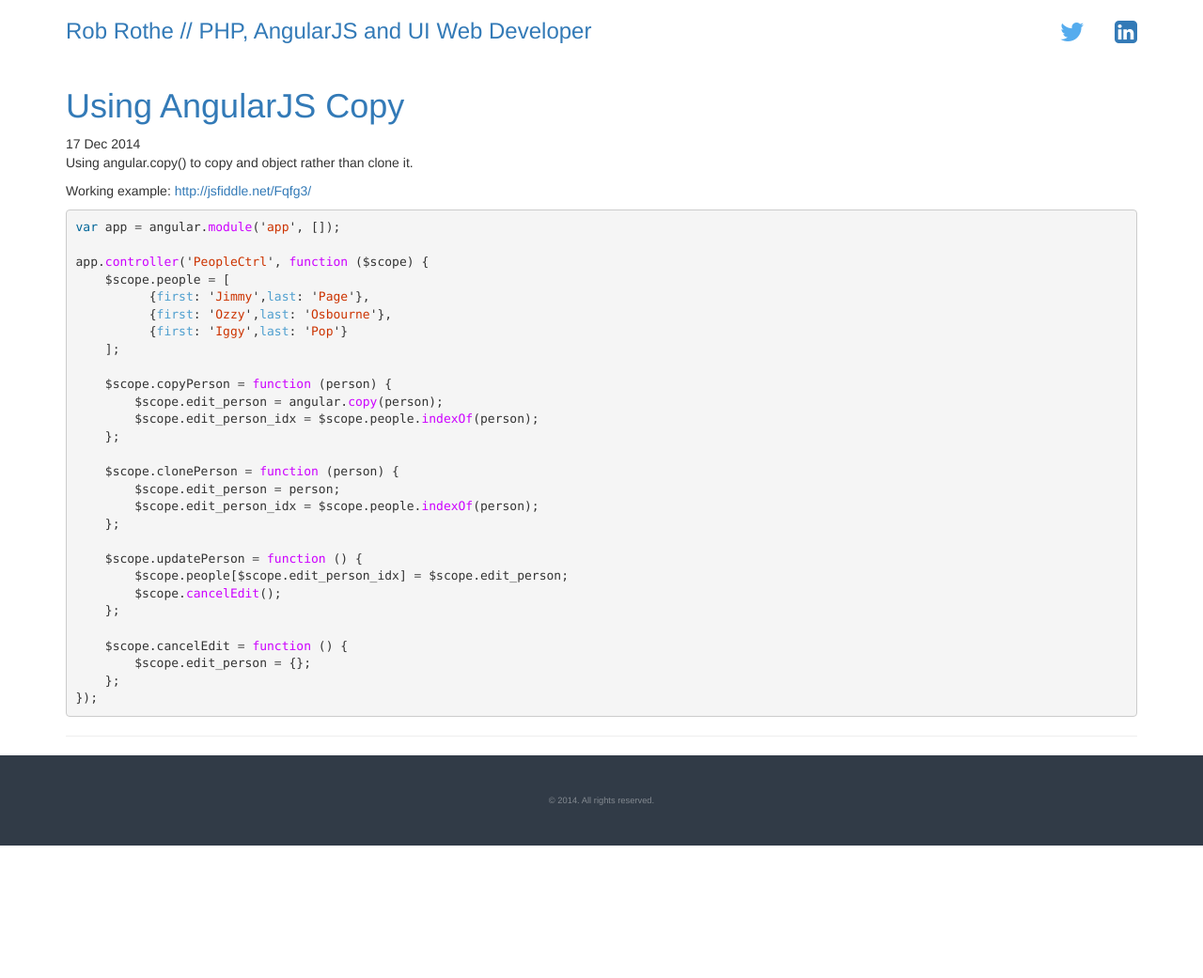
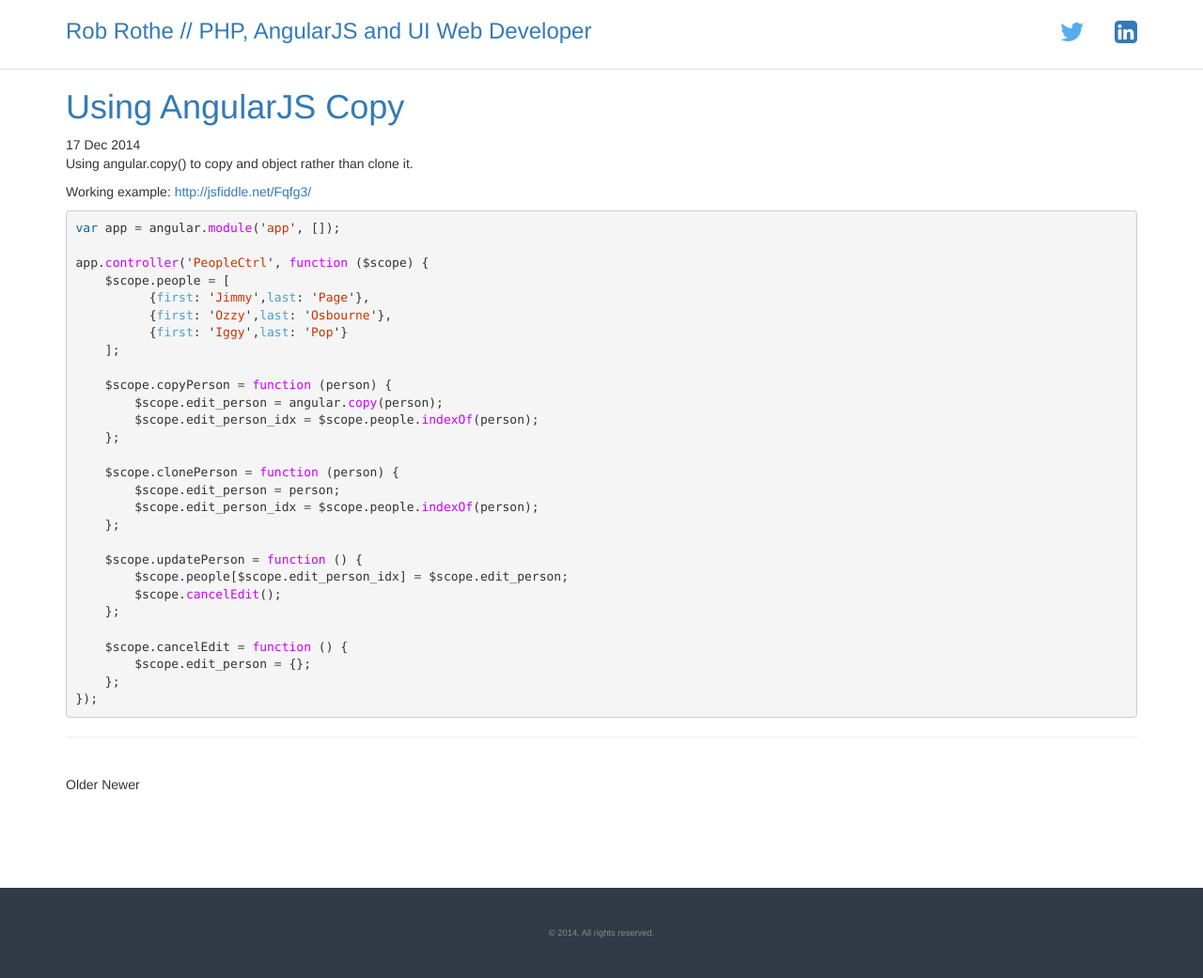
Before and after one commit to robrothedev/robrothedev.github.io, a Jekyll site: the page built from index.html, in a window 1280 px wide. Shown: the whole page at 94% size. Built offline with Jekyll 4.4.1, drawn with Linux system fonts in a browser that asks for light colours; nearby versions of some CDN libraries; the list of posts is cut into pages by our own code; before the commit the page ends 900 px from its top, so only the background shows below that.

Commit message:
Updating

```diff
--- a/_layouts/default.html
+++ b/_layouts/default.html
@@ -15,10 +15,8 @@
         </h3>
       </div>
     </header>
-    <div class="container">
-      <main>
+    <div class="container main">
         {{ content }}
-      </main>
     </div>
     <footer class="footer">
       <div class="container">
--- a/_layouts/page.html
+++ b/_layouts/page.html
@@ -4,5 +4,6 @@
 
 <article class="page">
   <h1 class="page-title">{{ page.title }}</h1>
+  <hr>
   {{ content }}
 </article>
--- a/public/css/site.css
+++ b/public/css/site.css
@@ -4,6 +4,7 @@
 
 .masthead {
   padding:20px 0;
+  border-bottom:1px solid #ddd;
 }
 
 .masthead h3 {
@@ -25,9 +26,13 @@
   color:#55acee;
 }
 
+.main {
+  margin-bottom:80px;
+}
+
 footer {
   padding:40px 0;
-  position:absolute;
+  position:static;
   bottom:0;
   width:100%;
   background:#313b47;
```
